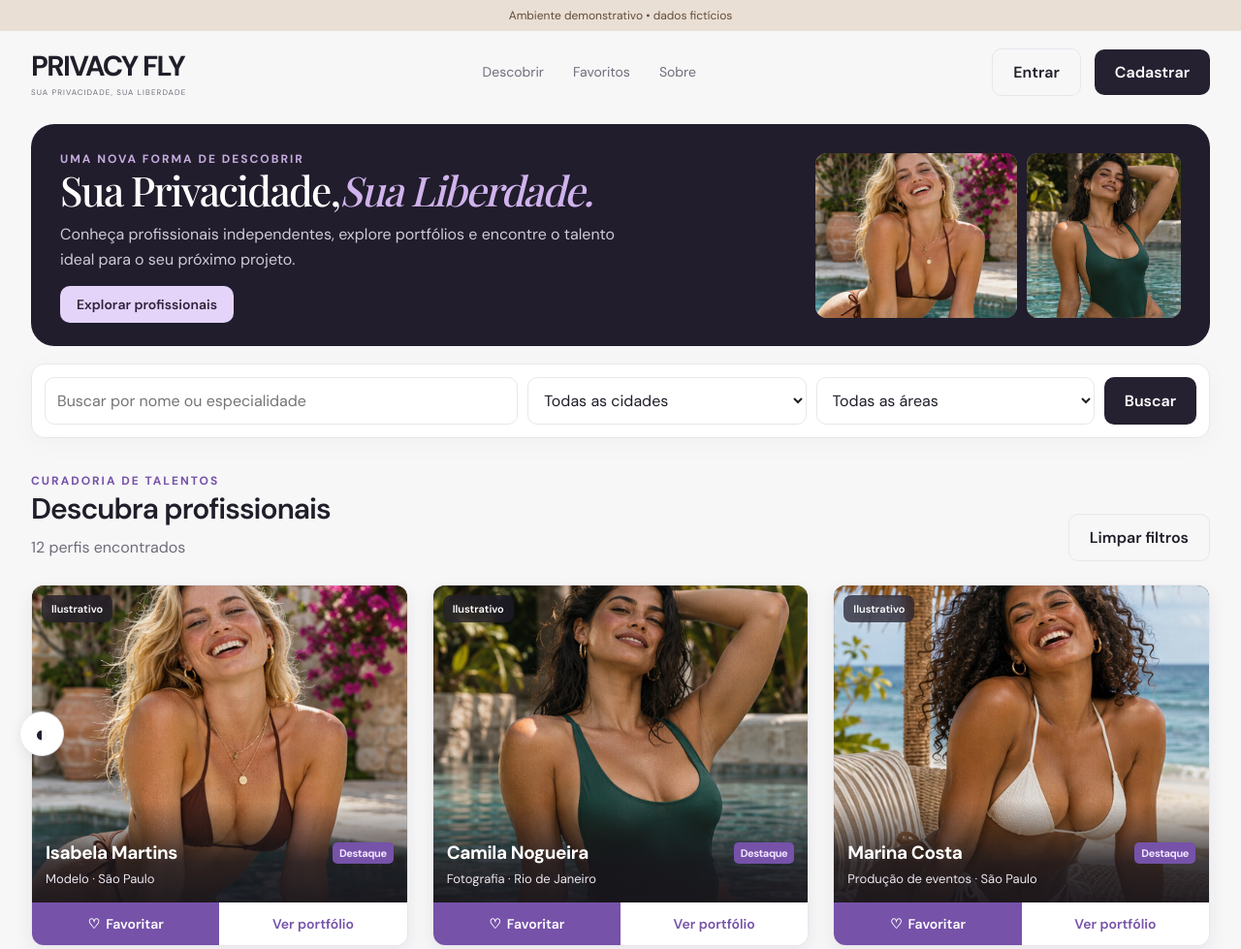
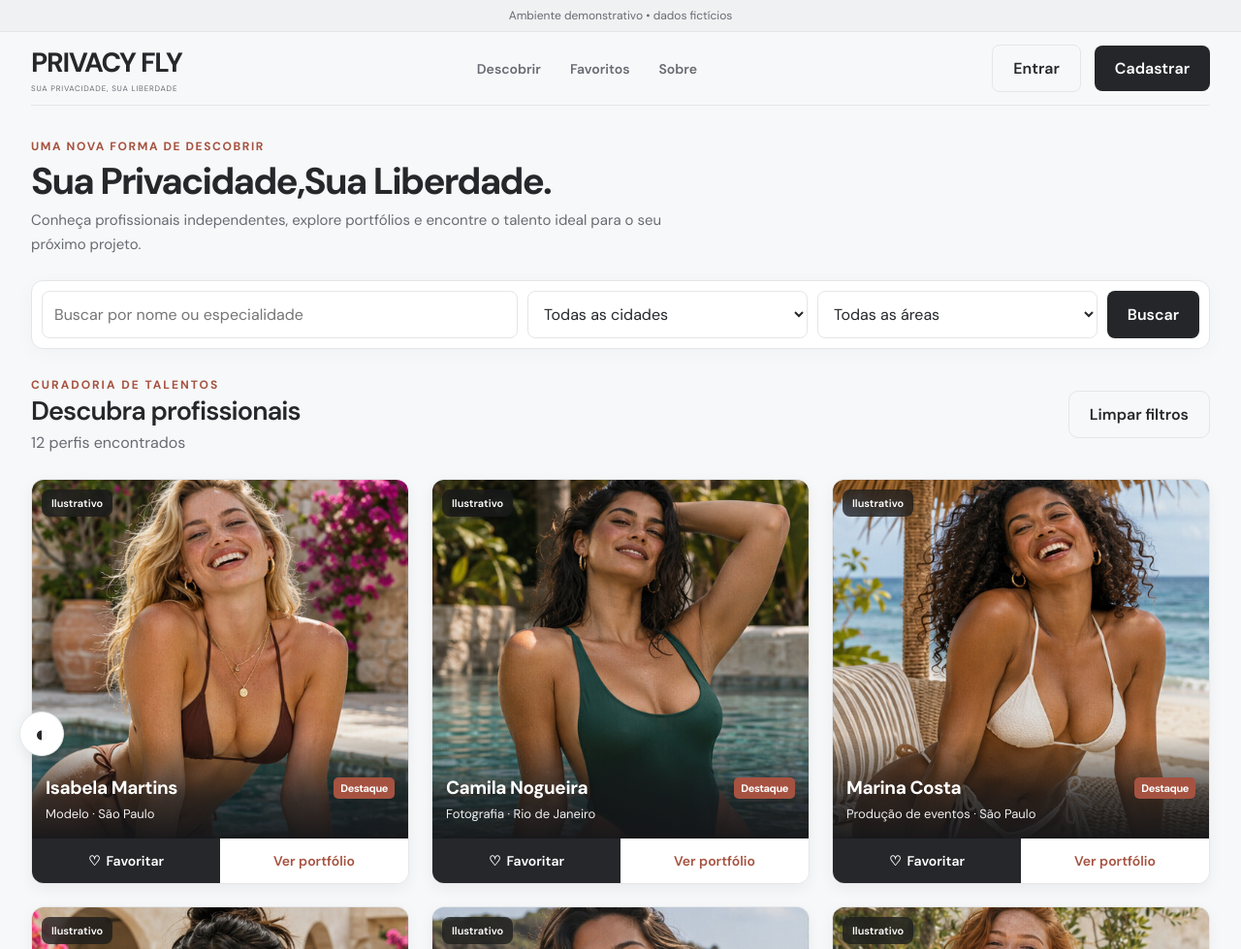
Before and after one commit to ViniDeiro/privacyfly, a website: page public/index.html in a window 1280 px wide. Shown: the top 979 px of the page at 97% size. Drawn offline with nearby package versions, Linux system fonts and the light colour scheme.

Commit message:
Refine catalog with clean white layout and graphite palette

```diff
--- a/public/direction.css
+++ b/public/direction.css
@@ -71,3 +71,15 @@
 @media(max-width:680px){.catalog-hero{padding:20px;grid-template-columns:1fr;min-height:0}.catalog-hero h1{font-size:35px}.catalog-hero .hero-art{display:none}.catalog-grid{gap:10px}.catalog-card .portrait{aspect-ratio:.83}.catalog-caption{padding:35px 9px 9px}.catalog-name{font-size:15px}.catalog-featured{display:none}.catalog-caption p{font-size:11px}.catalog-actions button,.catalog-actions a{font-size:12px;padding:10px 4px}.catalog-favorite span{display:none}.catalog-actions{grid-template-columns:42px 1fr}}
 @media(max-width:680px){.hero{padding:24px 20px;grid-template-columns:1fr;gap:12px;}.hero h1{font-size:42px}.hero-art{min-height:210px}.hero-art .portrait:first-child{height:225px}.hero-art .portrait:last-child{height:190px}.card .portrait{height:195px}.grid{gap:10px}.brand{font-size:21px}.brand small{font-size:7px}.nav{height:72px}.cardbody{padding:12px}.section-heading h2{font-size:24px}}
 @media(max-width:680px){.catalog-card.card .portrait{height:auto}.catalog-hero.hero h1{font-size:35px}.catalog-hero.hero{padding:20px}}
+
+/* Refined white catalog: graphite, warm ivory and a restrained copper accent. */
+:root{--bg:#f7f8f9;--card:#fff;--ink:#25272b;--muted:#676b72;--line:#e4e6e9;--accent:#a65240;--dark:#242629;--radius:14px}
+.nav{height:76px;border-bottom:1px solid var(--line);margin-bottom:0}.brand{letter-spacing:-1.2px;font-size:28px}.brand small{color:var(--muted);letter-spacing:.8px}.navlinks{font-weight:600}.navlinks a:hover{color:var(--accent)}.actions .btn{border-radius:8px}
+.demo{background:#f0f1f2;color:#666b72;border-bottom:1px solid #e4e6e9}
+.catalog-hero.hero{background:transparent;color:var(--ink);padding:30px 0 10px;min-height:0;display:block;overflow:visible;border-radius:0;margin:0 0 14px}.catalog-hero .hero-art,.catalog-hero .hero-stat,.catalog-hero .btn{display:none}.catalog-hero .eyebrow{color:var(--accent);letter-spacing:1.6px}.catalog-hero h1{font-family:'DM Sans',Arial,sans-serif;font-size:clamp(28px,3vw,43px);font-weight:700;letter-spacing:-1.8px;color:var(--ink);margin:7px 0 0}.catalog-hero h1 i{color:var(--ink);font-style:normal}.catalog-hero p{margin:7px 0 0;color:var(--muted);max-width:700px;font-size:15px}
+.filterbar{padding:10px;background:var(--card);border:1px solid var(--line);border-radius:12px;box-shadow:0 4px 20px #16181a08}.filterbar input,.filterbar select{border-radius:8px}.filterbar .btn{border-radius:8px}
+.section#catalogo{padding-top:25px}.section-heading{align-items:center}.section-heading h2{font-size:27px;letter-spacing:-.9px}.section-heading .eyebrow{color:var(--accent)}.section-heading p{margin-top:3px}
+.catalog-grid{gap:23px}.catalog-card{border:1px solid #e2e4e7;box-shadow:0 5px 16px #17191d0e;border-radius:13px}.catalog-card .portrait{aspect-ratio:1.05;background:#ddd}.catalog-caption{background:linear-gradient(transparent,#141518bf 60%,#141518f5);padding:42px 14px 14px}.catalog-featured{background:#a65240;color:white}.catalog-card .portrait-tag{background:#17191bbd}.catalog-caption p{color:#f0f0f1}.catalog-actions{min-height:46px}.catalog-favorite{background:#25272b;color:white}.catalog-favorite.on{background:#a65240}.catalog-view{color:var(--accent);background:var(--card)}.catalog-card:hover{box-shadow:0 10px 25px #17191d1c}
+.badge{background:#f4e8e3;color:#8f4537}.side a.active,.side a:hover{background:#f3e9e5;color:#8f4537}.barset i{background:#a65240}.barset i+i{background:#e6cac0}.profile-cover-label,.portrait-tag{background:#17191bb8}
+:root[data-theme="dark"]{--bg:#1b1c1f;--card:#27292d;--ink:#f4f4f5;--muted:#b9bbc1;--line:#383b40;--accent:#e1a18e;--dark:#a65240}.catalog-card{border-color:var(--line)}[data-theme="dark"] .side a.active,[data-theme="dark"] .side a:hover{background:#44312e;color:#e1a18e}[data-theme="dark"] .demo{background:#292b30;color:#c2c4c8;border-color:#383b40}
+@media(max-width:680px){.nav{height:64px}.brand{font-size:19px}.catalog-hero.hero{padding:22px 0 4px}.catalog-hero.hero h1{font-size:29px;letter-spacing:-1px}.catalog-hero p{font-size:14px}.catalog-grid{gap:10px}.catalog-card .portrait{aspect-ratio:.83}.catalog-caption{padding:30px 9px 9px}.catalog-name{font-size:15px}.catalog-card .portrait-tag{font-size:10px}.section#catalogo{padding-top:20px}.section-heading h2{font-size:23px}}
--- a/public/index.html
+++ b/public/index.html
@@ -1,3 +1,3 @@
 <!doctype html>
-<html lang="pt-BR"><head><meta charset="UTF-8"><meta name="viewport" content="width=device-width, initial-scale=1"><meta name="theme-color" content="#211d2c"><meta name="description" content="Privacy Fly — Sua Privacidade, Sua Liberdade. Conheça talentos independentes e seus portfólios."><title>Privacy Fly — Sua Privacidade, Sua Liberdade</title><link rel="icon" type="image/svg+xml" href="assets/privacy-fly.svg"><link rel="stylesheet" href="style.css"><link rel="stylesheet" href="direction.css"></head>
+<html lang="pt-BR"><head><meta charset="UTF-8"><meta name="viewport" content="width=device-width, initial-scale=1"><meta name="theme-color" content="#f7f8f9"><meta name="description" content="Privacy Fly — Sua Privacidade, Sua Liberdade. Conheça talentos independentes e seus portfólios."><title>Privacy Fly — Sua Privacidade, Sua Liberdade</title><link rel="icon" type="image/svg+xml" href="assets/privacy-fly.svg"><link rel="stylesheet" href="style.css"><link rel="stylesheet" href="direction.css"></head>
 <body><div id="app"></div><button id="theme" title="Alternar tema claro e escuro" aria-label="Alternar tema claro e escuro">◐</button><div id="toast" role="status"></div><script src="config.js"></script><script type="module" src="app.js"></script></body></html>
```
